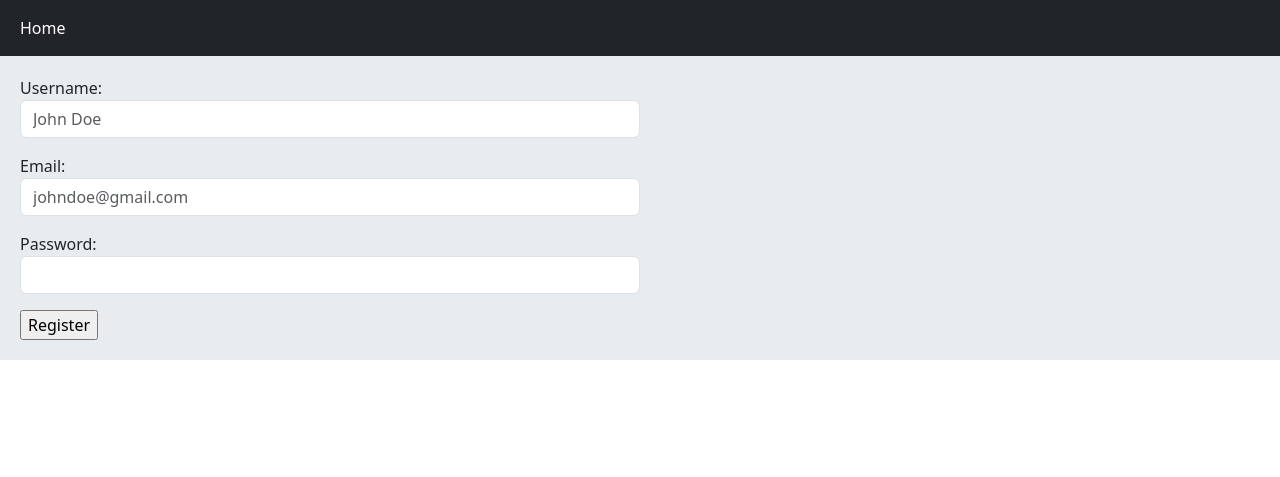
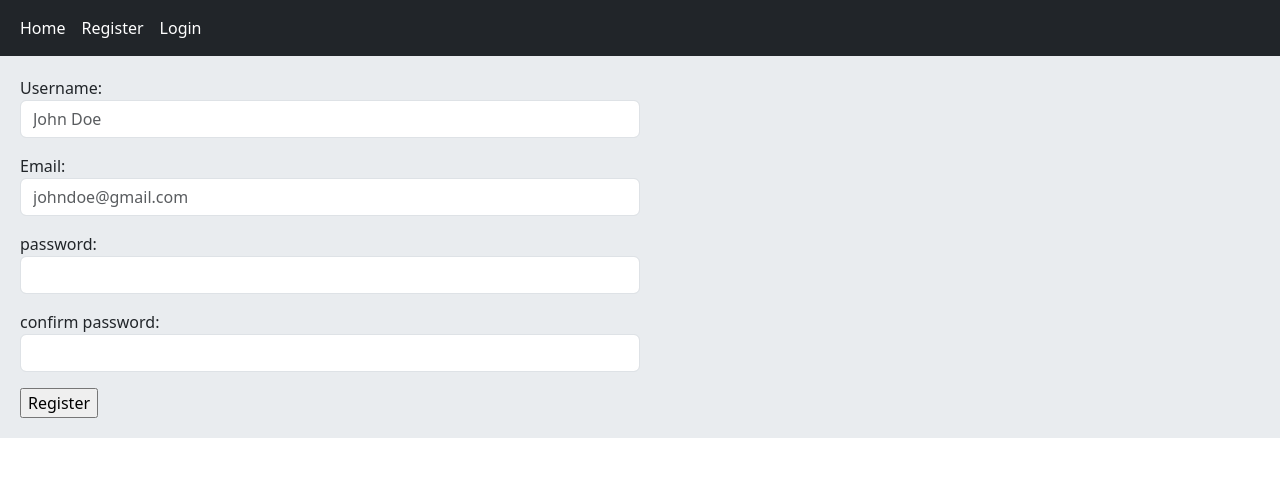
Before and after one commit to Ali-Samaaa/Social-Media, a Django app: page /account/register/ in a window 1280 px wide. Shown: the top 477 px of the page. Run offline with Django 5.2, Linux system fonts and the light colour scheme.

Commit message:
create login form and html page for that

```diff
--- a/account/forms.py
+++ b/account/forms.py
@@ -1,7 +1,36 @@
 from django import forms
+from django.contrib.auth.models import User
+from django.core.exceptions import ValidationError
 
 
 class UserRegistrationForm(forms.Form):
     username = forms.CharField(widget=forms.TextInput(attrs={'class': 'form-control', 'placeholder': 'John Doe'}))
     email = forms.EmailField(widget=forms.EmailInput(attrs={'class': 'form-control', 'placeholder': 'johndoe@gmail.com'}))
+    password1 = forms.CharField(label='password', widget=forms.PasswordInput(attrs={'class': 'form-control'}))
+    password2 = forms.CharField(label='confirm password', widget=forms.PasswordInput(attrs={'class': 'form-control'}))
+
+    def clean_username(self):
+        username = self.cleaned_data['username']
+        user = User.objects.filter(username=username).exists()
+        if user:
+            raise ValidationError("this username already exist")
+        return username
+
+    def clean_email(self):
+        email = self.cleaned_data['email']
+        user = User.objects.filter(email=email).exists()
+        if user:
+            raise ValidationError("this email already exist")
+        return email
+
+    def clean(self):
+        cd = super().clean()
+        p1 = cd.get('password1')
+        p2 = cd.get('password2')
+        if p1 and p2 and p1 != p2:
+            raise ValidationError("password must be match")
+
+
+class UserLoginForm(forms.Form):
+    username = forms.CharField(widget=forms.TextInput(attrs={'class': 'form-control', 'placeholder': 'John Doe'}))
     password = forms.CharField(widget=forms.PasswordInput(attrs={'class': 'form-control'}))
--- a/account/urls.py
+++ b/account/urls.py
@@ -3,5 +3,6 @@ from . import views
 
 app_name = 'account'
 urlpatterns = [
-    path('register/', views.RegisterView.as_view(), name='user_register')
+    path('register/', views.UserRegisterView.as_view(), name='user_register'),
+    path('login/', views.UserLoginView.as_view(), name='user_login'),
 ]
--- a/account/views.py
+++ b/account/views.py
@@ -1,11 +1,12 @@
 from django.shortcuts import render, redirect
 from django.views import View
-from .forms import UserRegistrationForm
+from .forms import UserRegistrationForm, UserLoginForm
 from django.contrib.auth.models import User
 from django.contrib import messages
+from django.contrib.auth import authenticate, login
 
 
-class RegisterView(View):
+class UserRegisterView(View):
     form_class = UserRegistrationForm
     template_name = 'account/register.html'
 
@@ -17,7 +18,28 @@ class RegisterView(View):
         form = self.form_class(request.POST)
         if form.is_valid():
             cd = form.cleaned_data
-            User.objects.create_user(cd['username'], cd['email'], cd['password'])
+            User.objects.create_user(cd['username'], cd['email'], cd['password1'])
             messages.success(request, 'you registered successfully', 'success')
             return redirect('home:home')
         return render(request, self.template_name, {'form': form})
+
+
+class UserLoginView(View):
+    form_class = UserLoginForm
+    template_name = 'account/login.html'
+
+    def get(self, request):
+        form = self.form_class()
+        return render(request, self.template_name, {'form': form})
+
+    def post(self, request):
+        form = self.form_class(request.POST)
+        if form.is_valid():
+            cd = form.cleaned_data
+            user = authenticate(request, username=cd['username'], password=cd['password'])
+            if user is not None:
+                login(request, user)
+                messages.success(request, "you login successfully", 'success')
+                return redirect('home:home')
+            messages.error(request, "username or password is wrong", 'warning')
+        return render(request, self.template_name, {'form': form})
--- a/templates/inc/navbar.html
+++ b/templates/inc/navbar.html
@@ -2,6 +2,8 @@
   <div class="container-fluid">
       <div class="navbar-nav">
           <a class="nav-link active" href="{% url 'home:home' %}">Home</a>
+          <a class="nav-link active" href="{% url 'account:user_register' %}">Register</a>
+          <a class="nav-link active" href="{% url 'account:user_login' %}">Login</a>
       </div>
   </div>
 </nav>
```
Also changed, not shown: account/templates/account/login.html (added, +9 -0 lines).
